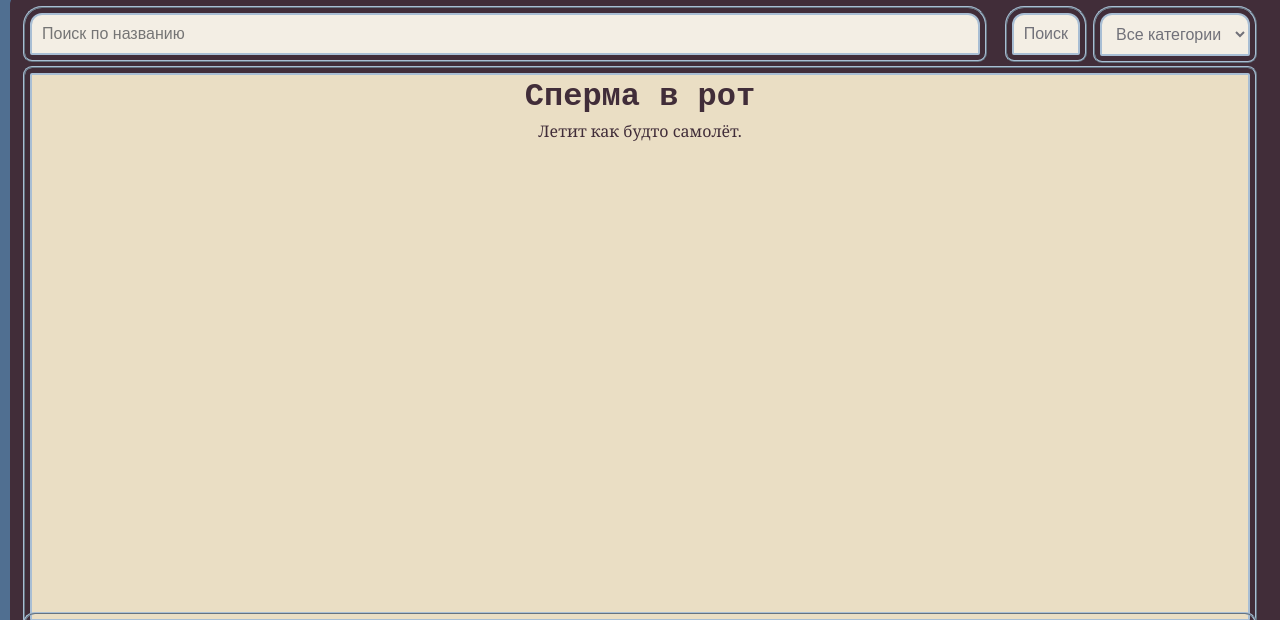
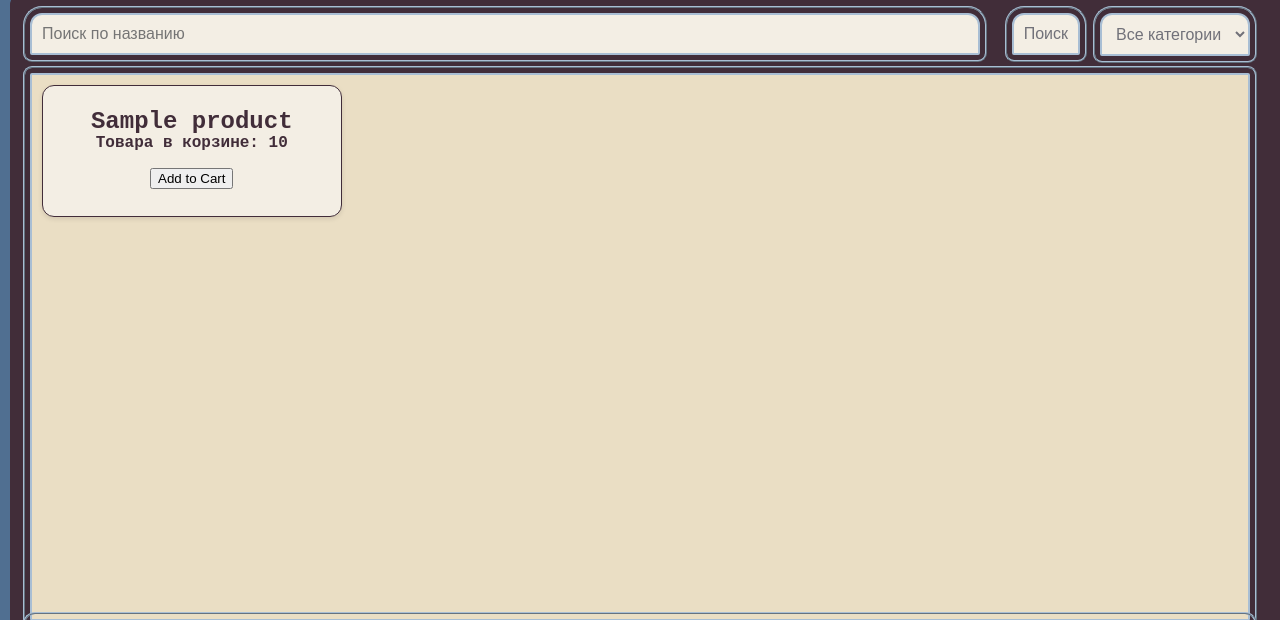
Before and after one commit to AndreyV105105105/SmartFridge-QR-Control-IoT-Sync, a Flask app: template templates/shopping_list.html in a window 1280 px wide. Shown: the part 77-697 px from the top of the page. Run offline with Flask 3, Linux system fonts and the light colour scheme; the template is opened without the code that fills it: most values are stand-ins (such as "Sample title", 1, 10 or a date in 2020).

Commit message:
Частично работающий шопинг лист

```diff
--- a/app.py
+++ b/app.py
@@ -107,7 +107,9 @@ def shopping_list():
     user_agent_parsed = parse(user_agent)
     parameter_value = user_agent_parsed.is_mobile
 
-    return render_template('shopping_list.html',  parameter_value=parameter_value)
+    sp = dm.get_all_shopping_list()
+    print(sp)
+    return render_template('shopping_list.html',  parameter_value=parameter_value, cart=sp)
 
 
 @app.route('/qr')
@@ -136,7 +138,7 @@ def add_toshoppinglist():
 @app.route('/updateshopinglistquantity/', methods=['POST'])
 def updateshoping_listquantity():
     sp = request.json
-    item = dm.update_shoping_list_quantity(sp['product_name'], sp['quantity'])
+    item = dm.update_shopping_list_quantity(sp['product_name'], sp['quantity'])
     return sp
 
 @app.route('/removefromshoppinglist/', methods=['POST'])
--- a/database.py
+++ b/database.py
@@ -241,7 +241,7 @@ class DatabaseManager:
             self.conn.rollback()
             return False, f"Ошибка добавления продукта в список покупок: {e}"
 
-    def update_shoping_list_quantity(self, product_name, new_quantity):
+    def update_shopping_list_quantity(self, product_name, new_quantity):
         """Обновляет количество продукта."""
         if not self.conn or not self.cursor:
             raise Exception("Нет подключения к БД. Сначала нужно вызвать connect()")
--- /dev/null
+++ b/static/js/shopping_list.js
@@ -0,0 +1,143 @@
+"use strict"
+
+function getCSRFToken() {
+  const csrfToken = document.querySelector('[name=csrfmiddlewaretoken]');
+  return csrfToken ? csrfToken.value : '';
+}
+
+
+function shopping_list_add(product_name, quantity) {
+  return fetch(`/addtoshoppinglist/`, {
+    method: 'POST',
+    headers: {
+      'Content-Type': 'application/json',
+      'X-CSRFToken': getCSRFToken()
+    },
+    body: JSON.stringify({
+      product_name: product_name,
+      quantity: quantity
+    })
+  }).then(async (response) => {
+    return await response.json();
+  });
+}
+
+
+function shopping_list_update(product_name, quantity) {
+  return fetch(`/updateshopinglistquantity/`, {
+    method: 'POST',
+    headers: {
+      'Content-Type': 'application/json',
+      'X-CSRFToken': getCSRFToken()
+    },
+    body: JSON.stringify({
+      product_name: product_name,
+      quantity: quantity
+    })
+  }).then(async (response) => {
+    return await response.json();
+  });
+}
+
+
+function shopping_list_remove(product_name) {
+  return fetch(`/removefromshoppinglist/`, {
+    method: 'POST',
+    headers: {
+      'Content-Type': 'application/json',
+      'X-CSRFToken': getCSRFToken()
+    },
+    body: JSON.stringify({
+      product_name: product_name
+    })
+  }).then(async (response) => {
+    return await response.json();
+  });
+}
+
+const cart = {};
+
+function handleCart(button) {
+    const product = button.closest('.product-card');
+    const quantityElement = product.querySelector('.quantity');
+    const productId = product.dataset.productId;
+    shopping_list_add(product.dataset.name, 1)
+      .then(() => {
+        button.style.display = 'none';
+        product.querySelector('.quantity-controls').style.display = 'flex';
+        product.dataset.quantity = 1;
+        quantityElement.textContent = 1;
+        saveCartState(productId);
+      });
+}
+
+function updateQuantity(button, change) {
+    const product = button.closest('.product-card');
+    const quantityElement = product.querySelector('.quantity');
+    let quantity = parseInt(product.dataset.quantity);
+    const productId = product.dataset.productId;
+    console.log(quantity)
+    quantity += change;
+    if (quantity < 1) {
+        shopping_list_remove(product.dataset.name)
+          .then(() => {
+            const allStates = JSON.parse(localStorage.getItem('cartStates')) || {};
+            delete allStates[productId];
+            localStorage.setItem('cartStates', JSON.stringify(allStates));
+
+            product.querySelector('.add-btn').style.display = 'block';
+            product.querySelector('.quantity-controls').style.display = 'none';
+            product.dataset.quantity = 0;
+          });
+        return;
+    }
+
+    shopping_list_update(product.dataset.name, quantity)
+      .then(() => {
+        product.dataset.quantity = quantity;
+        quantityElement.textContent = quantity;
+        saveCartState(productId);
+      });
+}
+
+
+
+function saveCartState(productId) {
+  const productBlock = document.querySelector(`[data-product-id="${productId}"]`);
+  const quantityControls = productBlock.querySelector('.quantity-controls');
+  const quantity = productBlock.querySelector('.quantity').textContent;
+
+  const state = {
+    isVisible: quantityControls.style.display !== 'none',
+    quantity: parseInt(quantity)
+  };
+
+  // Сохраняем все состояния в объекте
+  const allStates = JSON.parse(localStorage.getItem('cartStates')) || {};
+  allStates[productId] = state;
+  localStorage.setItem('cartStates', JSON.stringify(allStates));
+}
+
+
+// Восстановление состояния (исправленный селектор)
+document.addEventListener('DOMContentLoaded', () => {
+  const allStates = JSON.parse(localStorage.getItem('cartStates')) || {};
+
+  // Меняем .product на .product-card
+  document.querySelectorAll('.product-card').forEach(productBlock => {
+    const productId = productBlock.dataset.productId;
+    const state = allStates[productId];
+
+    if (state) {
+      const quantityControls = productBlock.querySelector('.quantity-controls');
+      const quantityElement = productBlock.querySelector('.quantity');
+      const addButton = productBlock.querySelector('.add-btn');
+
+      // Обновляем все связанные свойства
+      quantityControls.style.display = state.isVisible ? 'flex' : 'none';
+      addButton.style.display = state.isVisible ? 'none' : 'block';
+      quantityElement.textContent = state.quantity;
+      productBlock.dataset.quantity = state.quantity; // Важно обновить data-атрибут
+    }
+  });
+});
--- a/templates/base.html
+++ b/templates/base.html
@@ -56,7 +56,10 @@
         <div class="maininfo">
             {% block maininfo %}<div class="product-list">
             {% for product in products %}
-                <div class="product-card" data-product-id={{product.id}} data-quantity="0" data-name={{product.product_name}}>
+                <div class="product-card"
+                     data-product-id="{{product.id}}"
+                     data-quantity="0"
+                     data-name="{{product.product_name}}">
                     <h2>  {{ product.product_name }}</h2>
                     <h4>Сейчас в холодильнике {{product.number}}</h4>
                     <h4> осталось {{product.days}} дней</h4>
@@ -80,6 +83,7 @@
                     <img src="{{ url_for('static', filename='img/qr2.png') }}" alt="Скан">
             </button>
         </footer>
+
         <!-- скрипт, который делает кнопку qr видимой/невидимой в зависимости от девайса-->
         <script>
         // Получаем значение параметра из Python
@@ -102,6 +106,6 @@
     </script>
     </div>
     <script src="https://code.jquery.com/jquery-3.6.0.min.js"></script>
-    <script src="{{ url_for('static', filename='js/script.js') }}"></script>
+    <script src="{{ url_for('static', filename='js/shopping_list.js') }}"></script>
 </body>
 </html>
--- a/templates/qr.html
+++ b/templates/qr.html
@@ -32,6 +32,6 @@
         add_btn.disabled = true;
     </script>
     <script src="https://code.jquery.com/jquery-3.6.0.min.js"></script>
-    <script src="{{ url_for('static', filename='js/script.js') }}"></script>
+    <script src="{{ url_for('static', filename='js/qr.js') }}"></script>
     <a href="{{ url_for('index') }}" class="btn">Вернуться в каталог</a>
 {% endblock %}
--- a/templates/shopping_list.html
+++ b/templates/shopping_list.html
@@ -6,7 +6,22 @@
 
 {% block maininfo %}
 <div>
-    <h1>Сперма в рот</h1>
-    <p>Летит как будто самолёт.</p>
+    <div class="shopping-list">
+    {% for product in cart %}
+        <div class="product-card" data-product-id={{product.id}} data-quantity="0" data-name={{product.product_name}}>
+            <h2>  {{ product.product_name }}</h2>
+            <h4>Товара в корзине: {{ product.quantity }}</h4>
+
+            <div class="cart-controls">
+                <button class="add-btn" onclick="handleCart(this)">Add to Cart</button>
+                <div class="quantity-controls" style="display: none;">
+                    <button class="quantity-btn" onclick="updateQuantity(this, -1)">-</button>
+                    <span class="quantity">1</span>
+                    <button class="quantity-btn" onclick="updateQuantity(this, 1)">+</button>
+                </div>
+            </div>
+        </div>
+    {% endfor %}
+    </div>
 </div>
 {% endblock %}
```
Also changed, not shown: static/js/qr.js (renamed from static/js/script.js, +0 -88 lines), smart_fridge.db, static/js/main.js (deleted).
